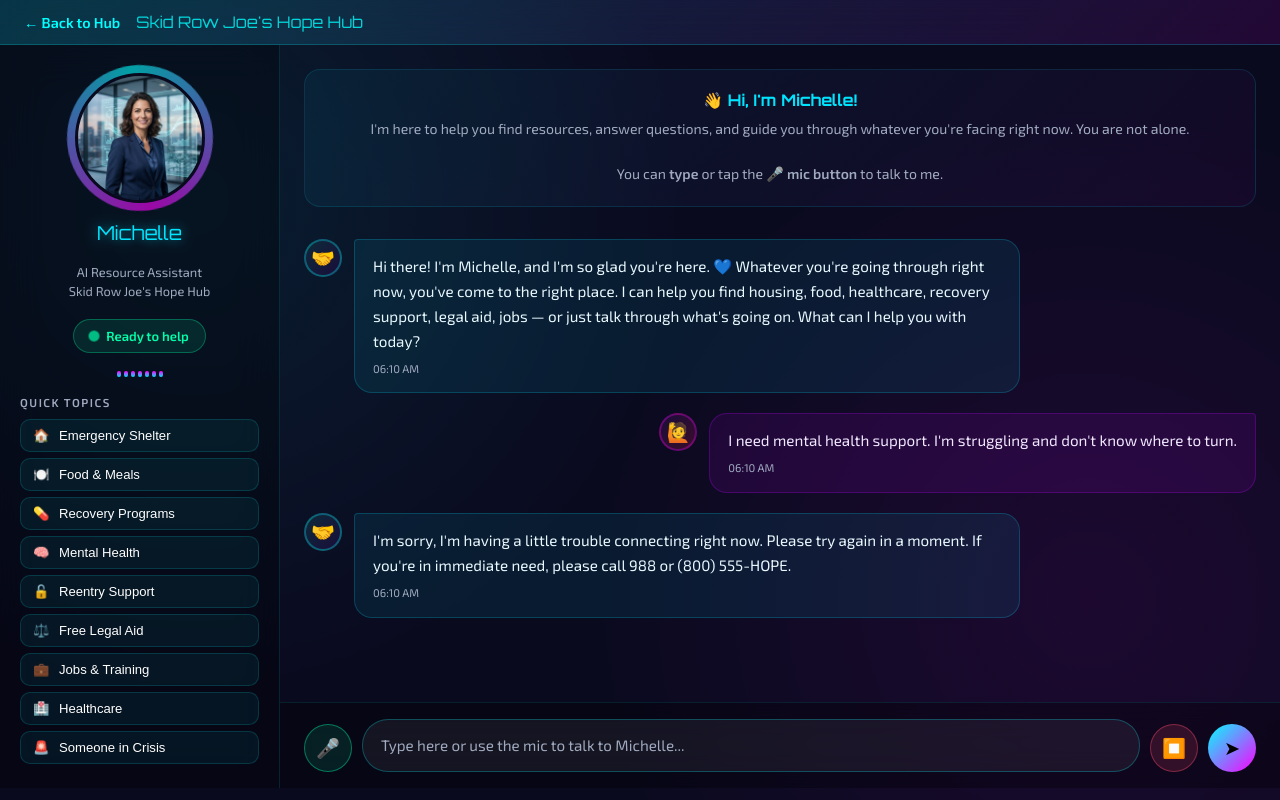
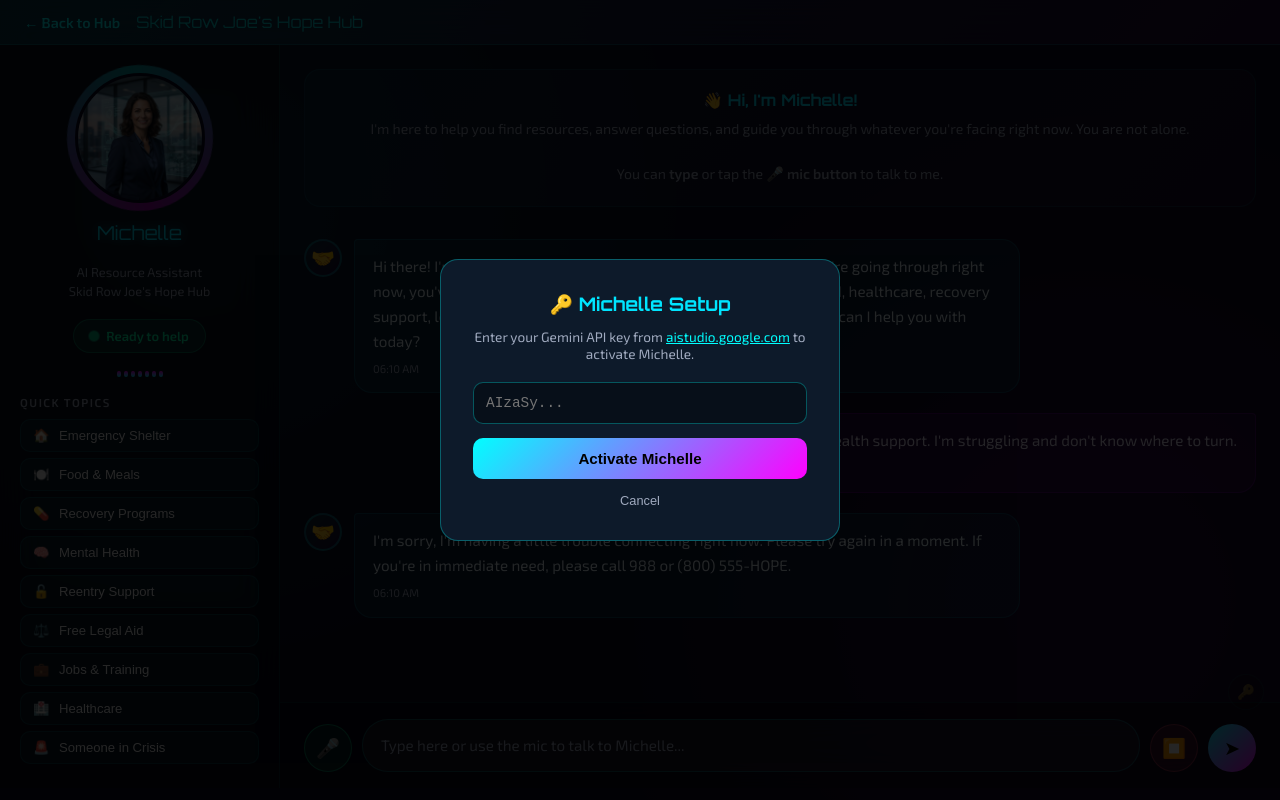
Before and after one commit to THEREALDOCJORDAN/srj-hope-hub, a website: page michelle.html in a window 1280 px wide. Both pictures are taken after a click on the button "🧠 Mental Health". Drawn offline with Linux system fonts and the light colour scheme; no server answers.

Commit message:
Fix Michelle: direct Gemini API call, no Netlify function

```diff
--- a/michelle.html
+++ b/michelle.html
@@ -787,7 +787,7 @@
     // ─────────────────────────────────────────────
     //  CONFIG & STATE
     // ─────────────────────────────────────────────
-    const API_ENDPOINT = '/.netlify/functions/michelle-chat';
+    const GEMINI_API = 'https://generativelanguage.googleapis.com/v1beta/models/gemini-2.0-flash:generateContent';
     let conversationHistory = [];
     let selectedVoice = null;
     let speechRate = 0.92;
@@ -1136,25 +1136,60 @@ CONVERSATION GUIDELINES:
     }
 
     async function callGemini(userText) {
+      const apiKey = localStorage.getItem('srj_gemini_key');
+      if (!apiKey) {
+        showKeyModal();
+        throw new Error('No API key configured');
+      }
+
       const messages = [
         { role: 'user', parts: [{ text: MICHELLE_SYSTEM_PROMPT + '\n\n[Conversation begins below. Stay in character as Michelle at all times.]' }] },
         { role: 'model', parts: [{ text: "Understood! I'm Michelle, ready to help with warmth and care." }] },
         ...conversationHistory
       ];
 
-      const response = await fetch(API_ENDPOINT, {
+      const response = await fetch(`${GEMINI_API}?key=${apiKey}`, {
         method: 'POST',
         headers: { 'Content-Type': 'application/json' },
-        body: JSON.stringify({ messages })
+        body: JSON.stringify({
+          contents: messages,
+          generationConfig: { temperature: 0.82, topP: 0.9, maxOutputTokens: 600 },
+          safetySettings: [
+            { category: 'HARM_CATEGORY_HARASSMENT', threshold: 'BLOCK_NONE' },
+            { category: 'HARM_CATEGORY_HATE_SPEECH', threshold: 'BLOCK_NONE' },
+            { category: 'HARM_CATEGORY_SEXUALLY_EXPLICIT', threshold: 'BLOCK_MEDIUM_AND_ABOVE' },
+            { category: 'HARM_CATEGORY_DANGEROUS_CONTENT', threshold: 'BLOCK_NONE' }
+          ]
+        })
       });
 
       if (!response.ok) {
         const err = await response.json();
-        throw new Error(err.error || 'Server error');
+        throw new Error(err.error?.message || 'API error');
       }
 
       const data = await response.json();
-      return data.reply || "I'm here — can you say that again?";
+      return data.candidates?.[0]?.content?.parts?.[0]?.text || "I'm here — can you say that again?";
+    }
+
+    // ─────────────────────────────────────────────
+    //  KEY SETUP MODAL
+    // ─────────────────────────────────────────────
+    function showKeyModal() {
+      document.getElementById('keyModal').style.display = 'flex';
+    }
+    function hideKeyModal() {
+      document.getElementById('keyModal').style.display = 'none';
+    }
+    function saveKey() {
+      const k = document.getElementById('keyModalInput').value.trim();
+      if (!k || !k.startsWith('AIza')) {
+        alert('Please enter a valid Gemini API key (starts with AIza...)');
+        return;
+      }
+      localStorage.setItem('srj_gemini_key', k);
+      hideKeyModal();
+      addMichelleMessage("I'm all set! What can I help you with today? 💙");
     }
 
     // ─────────────────────────────────────────────
@@ -1260,6 +1295,30 @@ CONVERSATION GUIDELINES:
       if (state === 'speaking') waveform.classList.add('active');
     }
   </script>
+  <!-- KEY SETUP MODAL (admin only) -->
+  <div id="keyModal"
+    style="display:none;position:fixed;inset:0;background:rgba(0,0,0,0.85);z-index:9999;align-items:center;justify-content:center;">
+    <div
+      style="background:#0d1a2a;border:1px solid rgba(0,255,255,0.3);border-radius:18px;padding:32px;max-width:400px;width:90%;text-align:center;">
+      <h3 style="font-family:'Orbitron',sans-serif;color:#00e5ff;margin-bottom:12px;">🔑 Michelle Setup</h3>
+      <p style="color:#a0aabf;font-size:0.85rem;margin-bottom:20px;">Enter your Gemini API key from <a
+          href="https://aistudio.google.com/apikey" target="_blank" style="color:#00ffff;">aistudio.google.com</a> to
+        activate Michelle.</p>
+      <input id="keyModalInput" type="password" placeholder="AIzaSy..."
+        style="width:100%;padding:12px;background:rgba(0,0,0,0.4);border:1px solid rgba(0,255,255,0.3);border-radius:10px;color:#fff;font-size:0.9rem;margin-bottom:14px;font-family:monospace;" />
+      <button onclick="saveKey()"
+        style="width:100%;padding:12px;background:linear-gradient(135deg,#00ffff,#ff00ff);border:none;border-radius:10px;color:#000;font-weight:700;font-size:0.95rem;cursor:pointer;margin-bottom:10px;">Activate
+        Michelle</button>
+      <button onclick="hideKeyModal()"
+        style="background:none;border:none;color:#a0aabf;font-size:0.8rem;cursor:pointer;">Cancel</button>
+    </div>
+  </div>
+
+  <!-- Admin floating key button -->
+  <button onclick="showKeyModal()" title="Admin: Set API Key"
+    style="position:fixed;bottom:90px;right:16px;width:36px;height:36px;border-radius:50%;background:rgba(0,0,0,0.5);border:1px solid rgba(0,255,255,0.2);color:#a0aabf;font-size:0.9rem;cursor:pointer;z-index:100;opacity:0.4;transition:opacity 0.2s;"
+    onmouseover="this.style.opacity='1'" onmouseout="this.style.opacity='0.4'">🔑</button>
+
 </body>
 
 </html>
```
